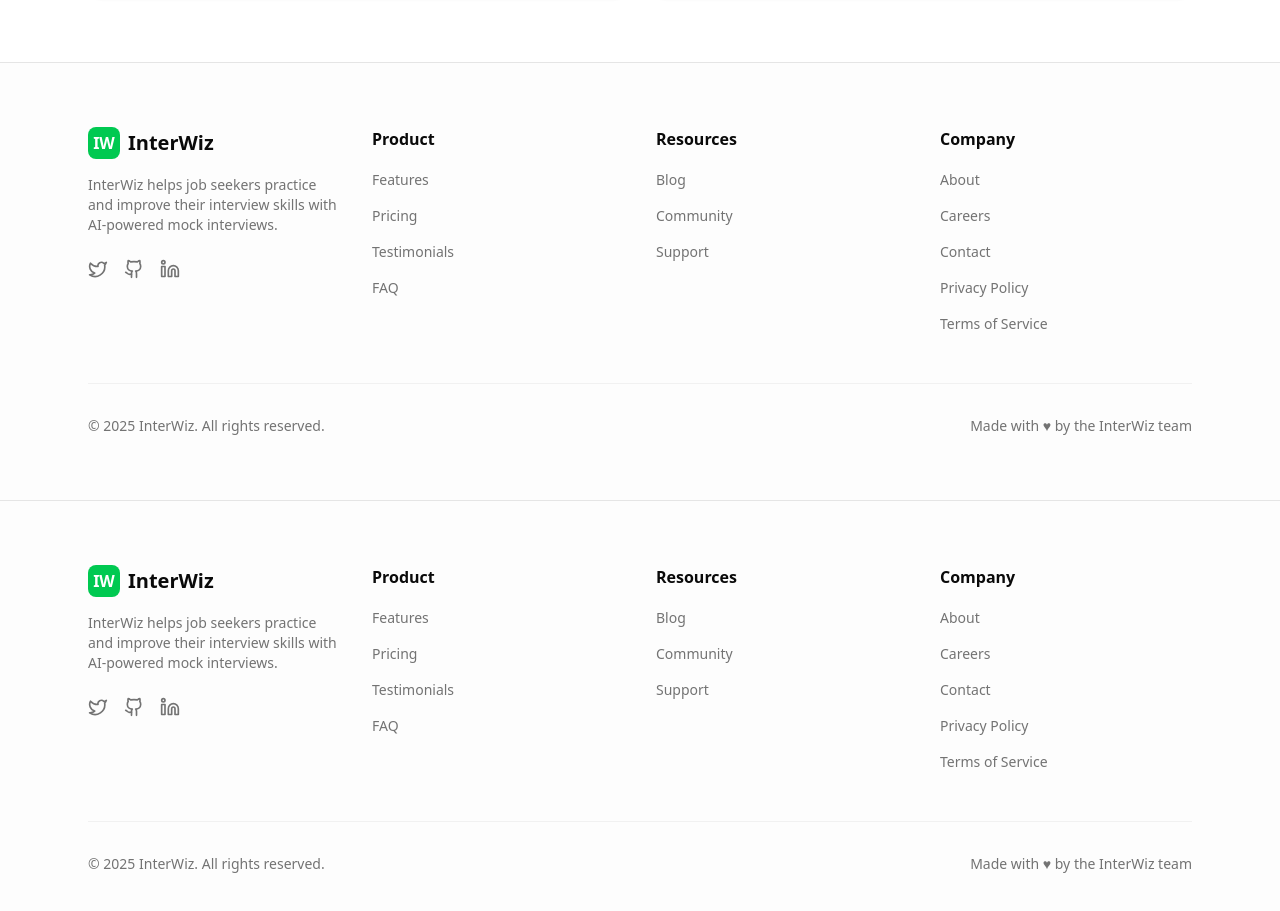
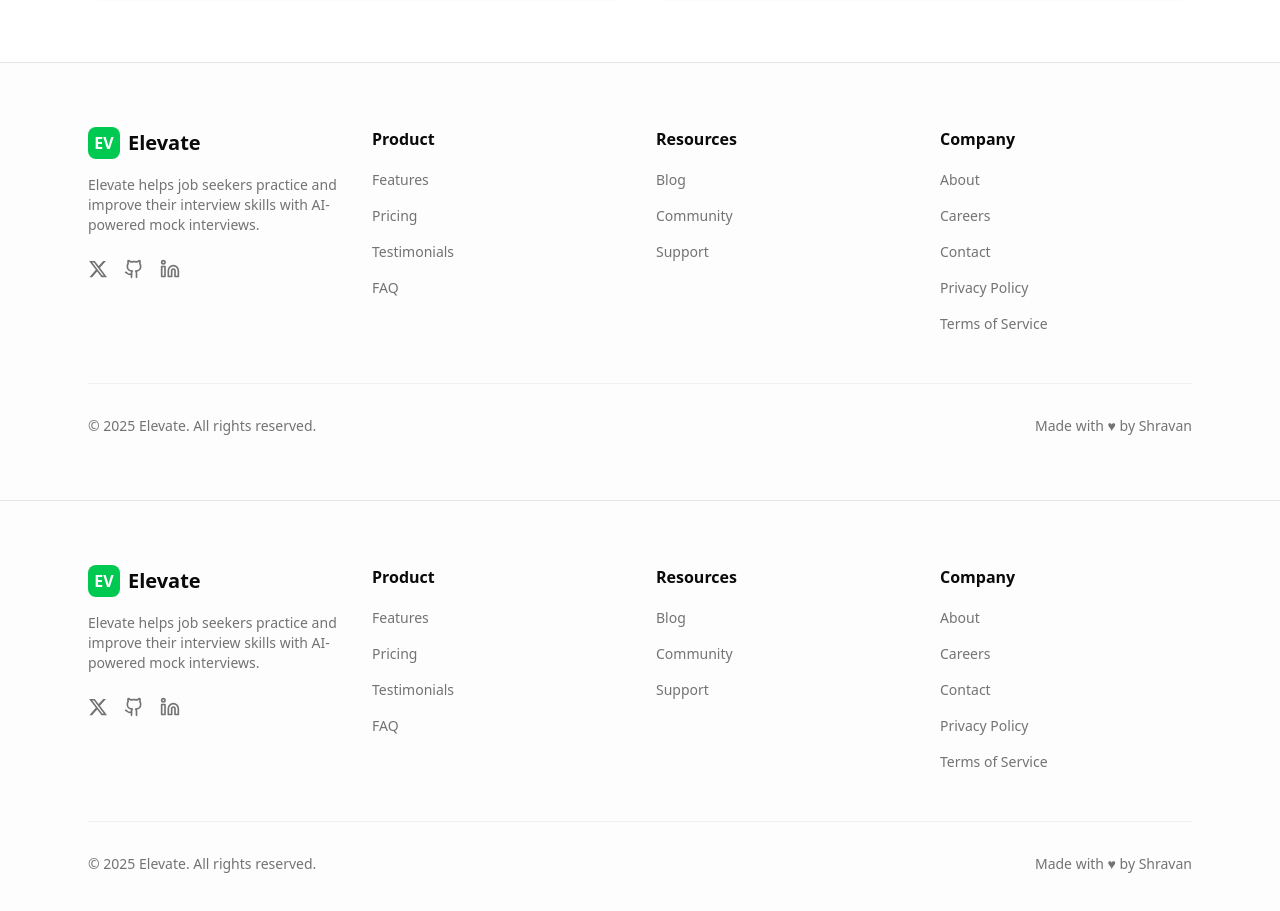
Before and after one commit to Shravan-Chaudhary/elevate, a Next.js app in the folder apps/web/: page /dashboard in a window 1280 px wide. Shown: the part 1320-2231 px from the top of the page. Built offline with nearby package versions, Linux system fonts and the light colour scheme.

Commit message:
fix(web): 🛠️ Update Footer component with new branding and social links

```diff
--- a/apps/web/src/components/layout/footer.tsx
+++ b/apps/web/src/components/layout/footer.tsx
@@ -1,5 +1,6 @@
-import { Github, Linkedin, Twitter } from "lucide-react";
+import { Github, Linkedin } from "lucide-react";
 import Link from "next/link";
+import { FaXTwitter } from "react-icons/fa6";
 
 const navigation = {
   product: [
@@ -22,18 +23,18 @@ const navigation = {
   ],
   social: [
     {
-      name: "Twitter",
-      href: "https://twitter.com",
-      icon: Twitter,
+      name: "X",
+      href: "https://x.com/10xshravan",
+      icon: FaXTwitter,
     },
     {
       name: "GitHub",
-      href: "https://github.com",
+      href: "https://github.com/Shravan-Chaudhary/elevate",
       icon: Github,
     },
     {
       name: "LinkedIn",
-      href: "https://linkedin.com",
+      href: "https://www.linkedin.com/in/shravan-chaudhary/",
       icon: Linkedin,
     },
   ],
@@ -42,17 +43,17 @@ const navigation = {
 export function Footer() {
   return (
     <footer className="border-t bg-muted/20">
-      <div className="container max-w-6xl mx-auto px-2 md:px-6 py-12 md:py-16">
+      <div className="container max-w-6xl mx-auto px-4 md:px-6 py-12 md:py-16">
         <div className="grid grid-cols-2 md:grid-cols-4 gap-8">
           <div className="col-span-2 md:col-span-1">
             <div className="flex items-center space-x-2 mb-4">
               <div className="bg-green-500 rounded-md w-8 h-8 flex items-center justify-center text-white font-bold">
-                IW
+                EV
               </div>
-              <span className="font-bold text-xl">InterWiz</span>
+              <span className="font-bold text-xl">Elevate</span>
             </div>
             <p className="text-muted-foreground text-sm mt-4 max-w-xs">
-              InterWiz helps job seekers practice and improve their interview
+              Elevate helps job seekers practice and improve their interview
               skills with AI-powered mock interviews.
             </p>
             <div className="flex space-x-4 mt-6">
@@ -118,10 +119,10 @@ export function Footer() {
         </div>
         <div className="mt-12 pt-8 border-t border-border/50 flex flex-col md:flex-row justify-between items-center">
           <p className="text-sm text-muted-foreground">
-            &copy; {new Date().getFullYear()} InterWiz. All rights reserved.
+            &copy; {new Date().getFullYear()} Elevate. All rights reserved.
           </p>
           <p className="text-sm text-muted-foreground mt-4 md:mt-0">
-            Made with ♥ by the InterWiz team
+            Made with ♥ by Shravan
           </p>
         </div>
       </div>
```
